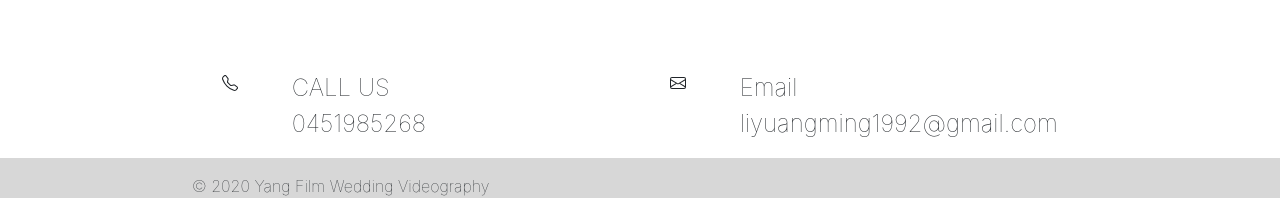
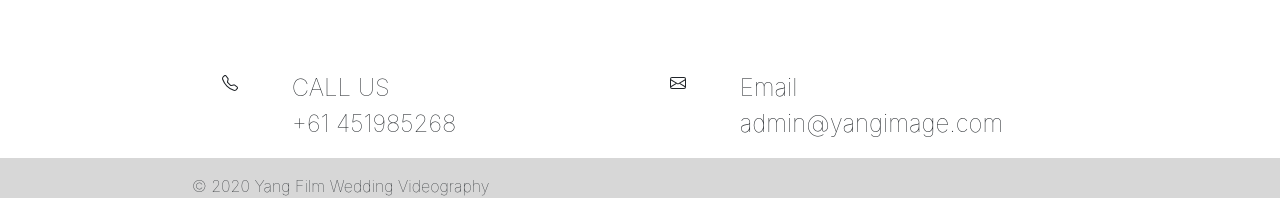
Before and after one commit to ucyangli/yang-image, a website built with Parcel: page index.html in a window 1280 px wide. Shown: the part 4927-5125 px from the top of the page. Built offline with nearby package versions, Linux system fonts and the light colour scheme.

Commit message:
Update index.html
换电话，邮箱

```diff
--- a/index.html
+++ b/index.html
@@ -337,7 +337,7 @@
             <div class="col-10">
               <p>
                 CALL US <br>
-                0451985268
+                +61 451985268
               </p>
             </div>
           </div>
@@ -350,7 +350,7 @@
             <div class="col-10">
               <p>
                 Email <br>
-                liyuangming1992@gmail.com
+                admin@yangimage.com
               </p>
             </div>
           </div>
```
